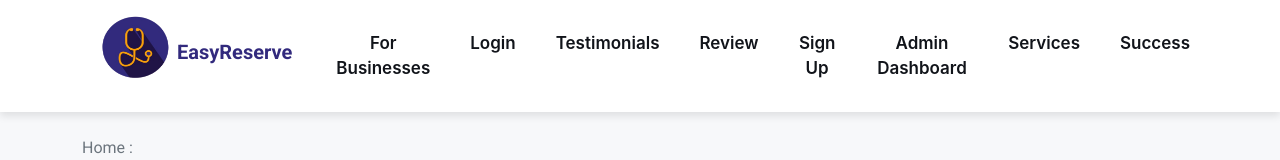
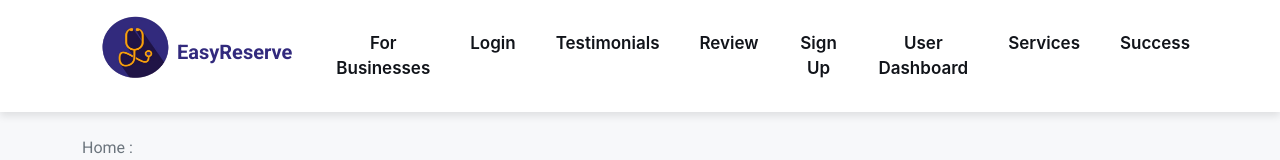
Before and after one commit to Omarjellyfish/DEPI-final, a React (Vite) app in the folder frontend/: page / in a window 1280 px wide. Shown: the top 160 px of the page. Built offline with nearby package versions, Linux system fonts and the light colour scheme; no server answers.

Commit message:
add conditional rendering in dashboard

```diff
--- a/frontend/src/App.jsx
+++ b/frontend/src/App.jsx
@@ -29,7 +29,8 @@
             <Route path="/success" element={<Success />} />
             <Route path="/login" element={<Login />} />
             <Route path="/signup" element={<Signup />} />
-            <Route path="/testimonials" element={<UserDashboard />} />
+            <Route path="/testimonials" element={<Testimonials />} />
+            <Route path="/userDashboard" element={<UserDashboard />} />
           </Routes>
         </SelectedServicesProvider>
       </BrowserRouter>
--- a/frontend/src/components/Navbar/Navbar.jsx
+++ b/frontend/src/components/Navbar/Navbar.jsx
@@ -13,6 +13,8 @@
   const handleToggle = () => {
     setIsCollapsed(!isCollapsed);
   };
+
+  const userTypeVar = localStorage.getItem("userType");
 
   return (
     <nav className="navbar navbar-expand-lg navbar-light text-md-center sticky-top">
@@ -62,11 +64,21 @@
                 Sign Up
               </Link>
             </li>
-            <li className="nav-item">
-              <Link className="nav-link" to="/adminDashboard">
-                Admin Dashboard
-              </Link>
-            </li>
+
+            {userTypeVar == "admin" ? (
+              <li className="nav-item">
+                <Link className="nav-link" to="/adminDashboard">
+                  Admin Dashboard
+                </Link>
+              </li>
+            ) : (
+              <li className="nav-item">
+                <Link className="nav-link" to="/userDashboard">
+                  User Dashboard
+                </Link>
+              </li>
+            )}
+
             <li className="nav-item">
               <Link className="nav-link" to="/services">
                 Services
```
